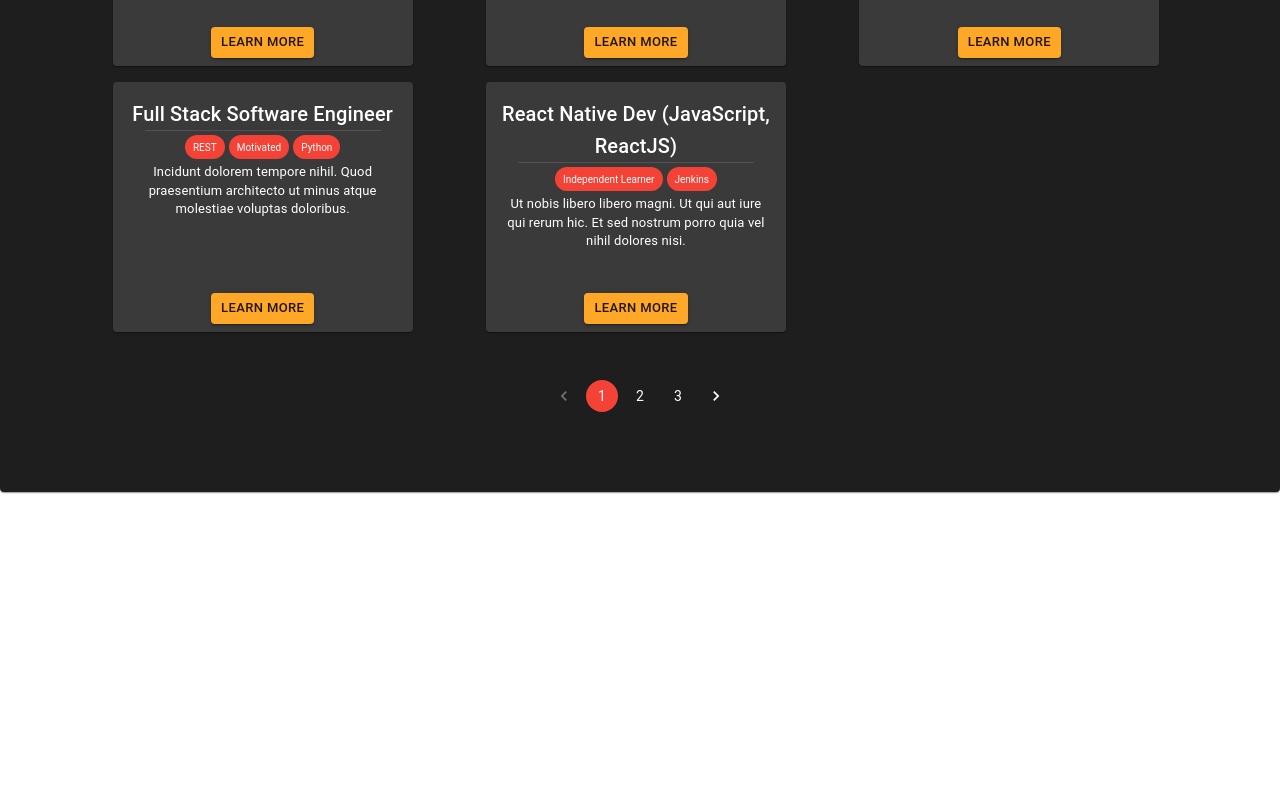
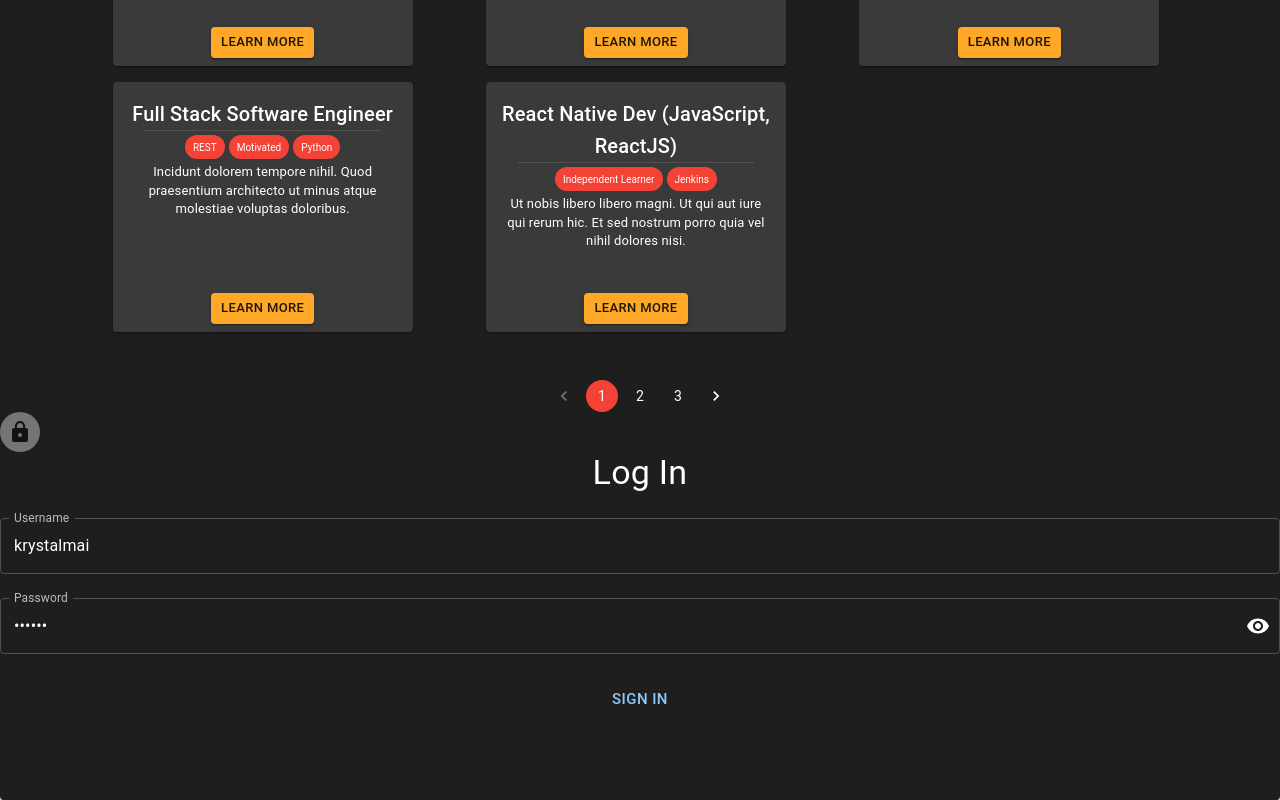
Before and after one commit to krystalmai/job-routing, a React (Create React App) app: page / in a window 1280 px wide. Shown: the part 288-1088 px from the top of the page. Before the commit the page ends 800 px from the top, so only its background shows below. Built offline with nearby package versions, Linux system fonts and the light colour scheme.

Commit message:
Created LogInForm

```diff
--- a/package.json
+++ b/package.json
@@ -6,10 +6,12 @@
     "@emotion/react": "^11.9.3",
     "@emotion/styled": "^11.9.3",
     "@mui/icons-material": "^5.8.4",
+    "@mui/lab": "^5.0.0-alpha.89",
     "@mui/material": "^5.8.6",
     "@testing-library/jest-dom": "^5.16.4",
     "@testing-library/react": "^13.3.0",
     "@testing-library/user-event": "^13.5.0",
+    "axios": "^0.27.2",
     "react": "^18.2.0",
     "react-dom": "^18.2.0",
     "react-scripts": "5.0.1",
--- a/src/App.js
+++ b/src/App.js
@@ -1,13 +1,14 @@
-import React, { useState } from "react";
+import React, { useEffect, useState } from "react";
 import "./App.css";
 import Paper from "@mui/material/Paper";
-// import { grey, deepOrange, amber } from '@mui/material/colors';
 import SearchAppBar from "./components/SearchAppBar";
 import AppPagination from "./components/AppPagination";
+import axios from "axios";
 import { jobs } from "./data";
 import JobCardGrid from "./components/JobCardGrid";
 import { ThemeProvider, createTheme } from "@mui/material/styles";
 import { Box } from "@mui/material";
+import LogInForm from "./components/LogInForm";
 
 const darkTheme = createTheme({
   palette: {
@@ -16,6 +17,22 @@ const darkTheme = createTheme({
 });
 function App() {
   const [jobsArr, setJobsArr] = useState(jobs.slice(0, 5));
+  const [isSignedIn, setIsSignedIn] = useState(false);
+
+  // useEffect(() => {
+  //   const getJobs = async () => {
+  //     try {
+  //       const jobs = await axios.get('http://localhost:3004/jobs');
+  //       console.log(jobs)
+
+  //     } catch (error) {
+  //       console.log(error)
+  //     }
+
+  //   }
+  //   getJobs();
+  // }, [])
+
   const pageSize = 5;
 
   const handleChange = (event, page) => {
@@ -28,15 +45,15 @@ function App() {
       <div className="App">
 
         <Paper sx={{ pb: 10}}>
-          <SearchAppBar />
+          <SearchAppBar isSignedIn={isSignedIn} />
           <Box sx={{display: 'flex', flexDirection: 'column', alignItems: "center"}}>
           <JobCardGrid jobsArr={jobsArr}/>
           <AppPagination
             handleChange={handleChange}
             count={Math.ceil(jobs.length / pageSize)}
-          />
-
+            />
           </Box>
+          <LogInForm/>
         </Paper>
       </div>
     </ThemeProvider>
--- /dev/null
+++ b/src/components/LogInForm/FTextField.js
@@ -0,0 +1,22 @@
+import { useFormContext, Controller } from "react-hook-form";
+import { TextField } from "@mui/material";
+
+const FTextField = ({ name, ...other }) => {
+  const { control } = useFormContext();
+  return (
+    <Controller name={name}
+      control={control}
+      render={({ field, fieldState: { error } }) => (
+        <TextField
+          {...field}
+          fullWidth
+          onError={(!!error)}
+          helperText={error?.message}
+          {...other}
+        />
+      )}
+    />
+  );
+}
+
+export default FTextField;
--- /dev/null
+++ b/src/components/LogInForm/FormProvider.js
@@ -0,0 +1,11 @@
+import {FormProvider as RHFormProvider} from 'react-hook-form'
+
+const FormProvider = ({children, onSubmit, methods}) => {
+  return (
+    <RHFormProvider {...methods}>
+      <form onSubmit={onSubmit}>{children}</form>
+    </RHFormProvider>
+  )
+}
+
+export default FormProvider
--- /dev/null
+++ b/src/components/LogInForm/index.jsx
@@ -0,0 +1,84 @@
+import React from "react";
+import { useForm } from "react-hook-form";
+import {
+  Typography,
+  InputAdornment,
+  IconButton,
+  Stack,
+  Alert,
+  Avatar,
+} from "@mui/material";
+import { Visibility, VisibilityOff } from "@mui/icons-material";
+import LockIcon from "@mui/icons-material/Lock";
+import LoadingButton from "@mui/lab/LoadingButton";
+import { useState } from "react";
+import { Box } from "@mui/system";
+import FormProvider from "./FormProvider";
+import FTextField from "./FTextField";
+
+function LogInForm() {
+  const defaultValues = {
+    username: "krystalmai",
+    password: "123456",
+  };
+
+  const methods = useForm({ defaultValues });
+
+  const {
+    setError,
+    handleSubmit,
+    formState: { errors, isSubmitting },
+  } = methods;
+
+  const [showPassword, setShowPassword] = useState(false);
+
+  const onSubmit = (data) => {
+    console.log(data);
+    setError("afterSubmit", { message: "Server Response Error" });
+  };
+
+  return (
+    <Box>
+      <Avatar>
+        <LockIcon />
+      </Avatar>
+      <Typography variant="h4" textAlign="center" mb={3}>
+        Log In
+      </Typography>
+
+      <FormProvider onSubmit={handleSubmit(onSubmit)} methods={methods}>
+        <Stack spacing={3}>
+          {!!errors.afterSubmit && (
+            <Alert severity="error">{errors.afterSubmit.message}</Alert>
+          )}
+          <FTextField name="username" label="Username" />
+          <FTextField
+            name="password"
+            label="Password"
+            type={showPassword ? "text" : "password"}
+            InputProps={{
+              endAdornment: (
+                <InputAdornment position="end">
+                  <IconButton
+                    aria-label="toggle password visibility"
+                    onClick={() => setShowPassword(!showPassword)}
+                    onMouseDown={(e) => e.preventDefault()}
+                    edge="end"
+                  >
+                    {showPassword ? <VisibilityOff /> : <Visibility />}
+                  </IconButton>
+                </InputAdornment>
+              ),
+            }}
+          />
+
+          <LoadingButton fullWith size="large" loading={isSubmitting}>
+            Sign In
+          </LoadingButton>
+        </Stack>
+      </FormProvider>
+    </Box>
+  );
+}
+
+export default LogInForm;
--- a/src/components/SearchAppBar.js
+++ b/src/components/SearchAppBar.js
@@ -1,4 +1,4 @@
-import * as React from "react";
+import React, {useState}  from "react";
 import { styled, alpha } from "@mui/material/styles";
 import AppBar from "@mui/material/AppBar";
 import Box from "@mui/material/Box";
@@ -8,6 +8,7 @@ import InputBase from "@mui/material/InputBase";
 import Button from "@mui/material/Button";
 import SearchIcon from "@mui/icons-material/Search";
 import LoginOutlinedIcon from "@mui/icons-material/LoginOutlined";
+import LogoutIcon from '@mui/icons-material/Logout';
 import MoreVertIcon from '@mui/icons-material/MoreVert';
 
 
@@ -53,7 +54,8 @@ const StyledInputBase = styled(InputBase)(({ theme }) => ({
   },
 }));
 
-export default function ButtonAppBar() {
+export default function SearchAppBar({isSignedIn}) {
+
   return (
     <Box>
       <AppBar position="static">
@@ -77,10 +79,20 @@ export default function ButtonAppBar() {
               />
             </Search>
           </Box>
-          <Box sx={{ display: "flex", justifyContent: 'flex-end' }}>
-            <LoginOutlinedIcon sx={{display:{xs:'none', md:'block'}}}></LoginOutlinedIcon>
-            <Button color="inherit" sx={{ display: { xs: 'none', md: 'block' } }}>Sign in</Button>
-            <MoreVertIcon sx={{ display: { xs: 'block', sm: 'none' } }} />
+            <Box sx={{ display: "flex", justifyContent: 'flex-end' }}>
+
+              {isSignedIn ?
+
+                (<><LogoutIcon sx={{ display: { xs: 'none', md: 'block' } }}></LogoutIcon>
+                <Button color="inherit" sx={{ display: { xs: 'none', md: 'block' } }}>Sign out</Button></>)
+              :
+                (<> <LoginOutlinedIcon sx={{ display: { xs: 'none', md: 'block' } }}></LoginOutlinedIcon>
+                <Button color="inherit" sx={{ display: { xs: 'none', md: 'block' } }}>Sign in</Button>
+                </>
+                )
+              }
+
+              <MoreVertIcon sx={{ display: { xs: 'block', sm: 'none' } }} />
 
             </Box>
             </Box>
--- a/src/index.js
+++ b/src/index.js
@@ -8,6 +8,7 @@ const root = ReactDOM.createRoot(document.getElementById('root'));
 root.render(
   <React.StrictMode>
     <App />
+
   </React.StrictMode>
 );
 
```
Also changed, not shown: 1 other file (tests, documents, lock files or other folders).
